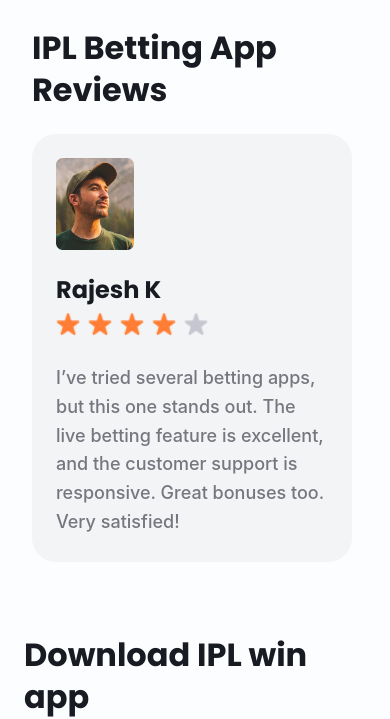
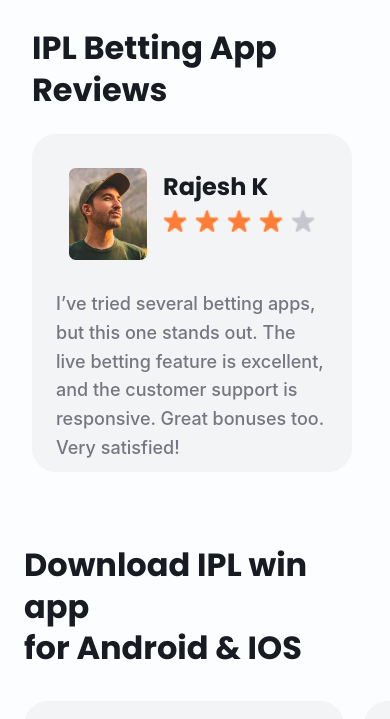
Before and after one commit to Eklerina/betting.app, a plain HTML site: page index.html in a window 390 px wide. Shown: the part 9660-10379 px from the top of the page. Drawn offline with Linux system fonts and the light colour scheme; files whose address does not match are found by name.

Commit message:
styles.css

```diff
--- a/styles.css
+++ b/styles.css
@@ -981,18 +981,15 @@ h2 {
   border-radius: 24px;
   width: 880px;
   height: 344px;
-  justify-content: center;
-  align-items: center;
+  justify-content:start;
+  align-items: start;
   padding: 0;
-}
-
-.review-content{
-  display: flex;
-  flex-direction: column;
-  justify-content: center;
-height: 174px;
-row-gap: 20px;
-margin: 85px 32px;
+  row-gap: 20px;
+}
+
+.review-text{
+  margin-right: 32px;
+  margin-block: 0;
 }
 
 .review {
@@ -1001,6 +998,7 @@ margin: 85px 32px;
   row-gap: 12px;
   width: 152px;
   height: 67px;
+  align-self:end;
 
 }
 
@@ -1021,6 +1019,7 @@ margin: 85px 32px;
   margin: 12px 0 12px 12px;
   width: 272px;
   height: 320px;
+  grid-row: 1 / 3;
 }
 
 
@@ -1685,13 +1684,13 @@ footer {
 
 
   .slider-reviews-card {
-    display: flex;
-    flex-direction: column;
-    justify-content: left;
-    align-items:start;
+    display: grid;
+    grid-template-columns: auto auto;
+    column-gap: 16px;
+    justify-content:center;
+    align-items:center;
     width: 320px;
-    height: auto;
-    row-gap: 24px;
+    height: 338px;
     padding: 24px;
   }
 
@@ -1704,32 +1703,24 @@ footer {
     width: 152px;
     height: 66px;
     margin: 0;
-  }
-
-.review-content{
-   display: flex;
-  flex-direction: column;
-  justify-content: center;
-  align-items: start;
-width: 272px;
-height: 338px;
-margin: 0px 24px;
-
-}
-
-  .adaptiv-review {
-    display: flex;
-    flex-direction: row;
-    width: 246px;
-    height: 92px;
-    justify-content: space-between;
-
+    margin-block: 13px;
+  }
+
+
+.review-text {
+    width: 272px;
+    height: 174px;
+    grid-column: 1 / 3;
+    padding: 0;
+    margin: 0;
   }
 
   .reviews-image {
     width: 78px;
     height: 92px;
     margin: 0;
+    align-items: end;
+    justify-self: end;
   }
 
   .slider-review-track {
@@ -1745,10 +1736,7 @@ margin: 0px 24px;
     display: none;
   }
 
-  .review-text {
-    width: 272px;
-    height: 174px;
-  }
+
 
   .ios-android {
     padding: 48px 24px;
@@ -1860,7 +1848,7 @@ margin: 0px 24px;
     display: flex;
     flex-direction: row;
     align-items: center;
-    justify-content: center;
+    justify-content: left;
     flex-wrap: wrap;
   }
 
```
